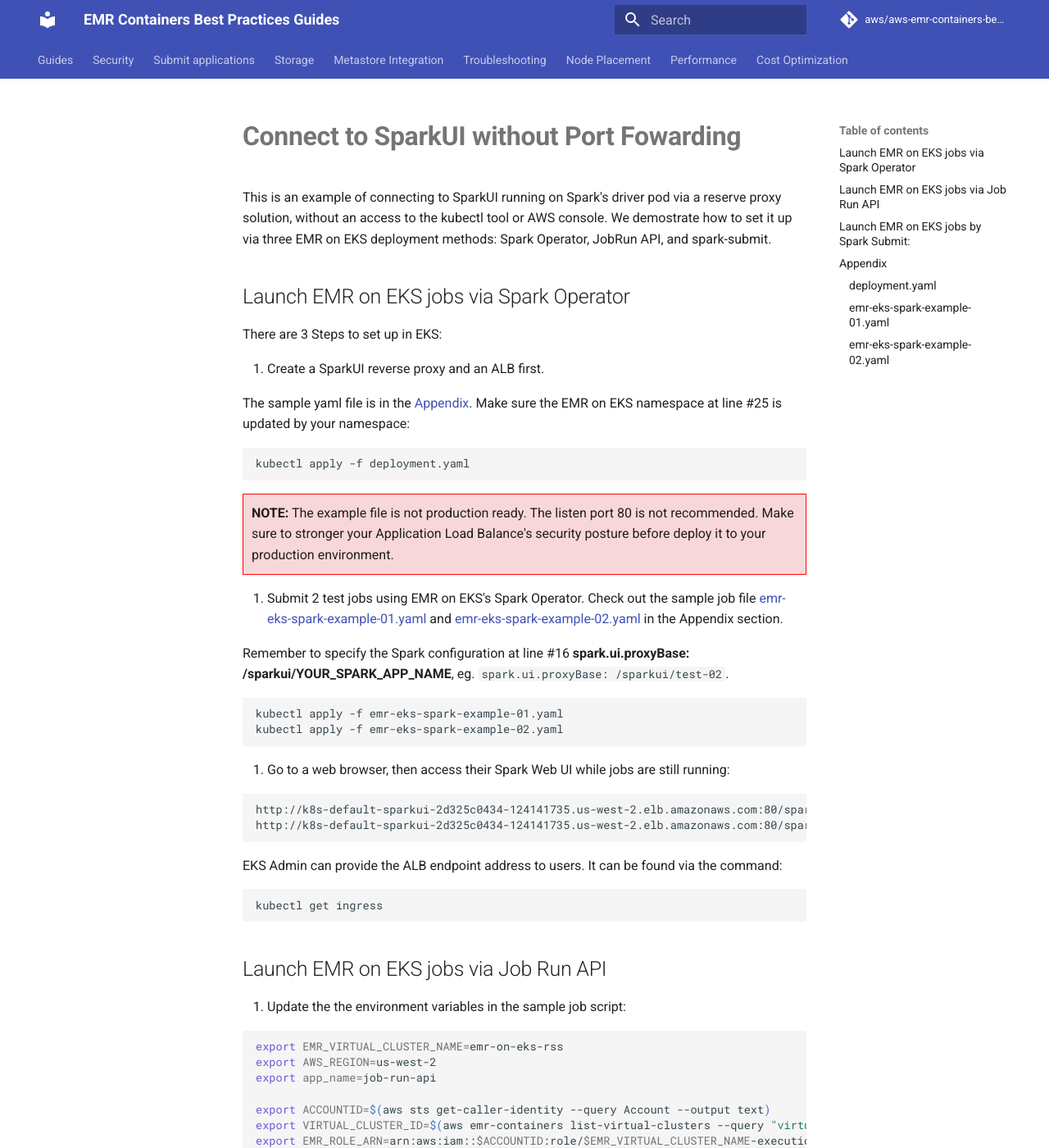
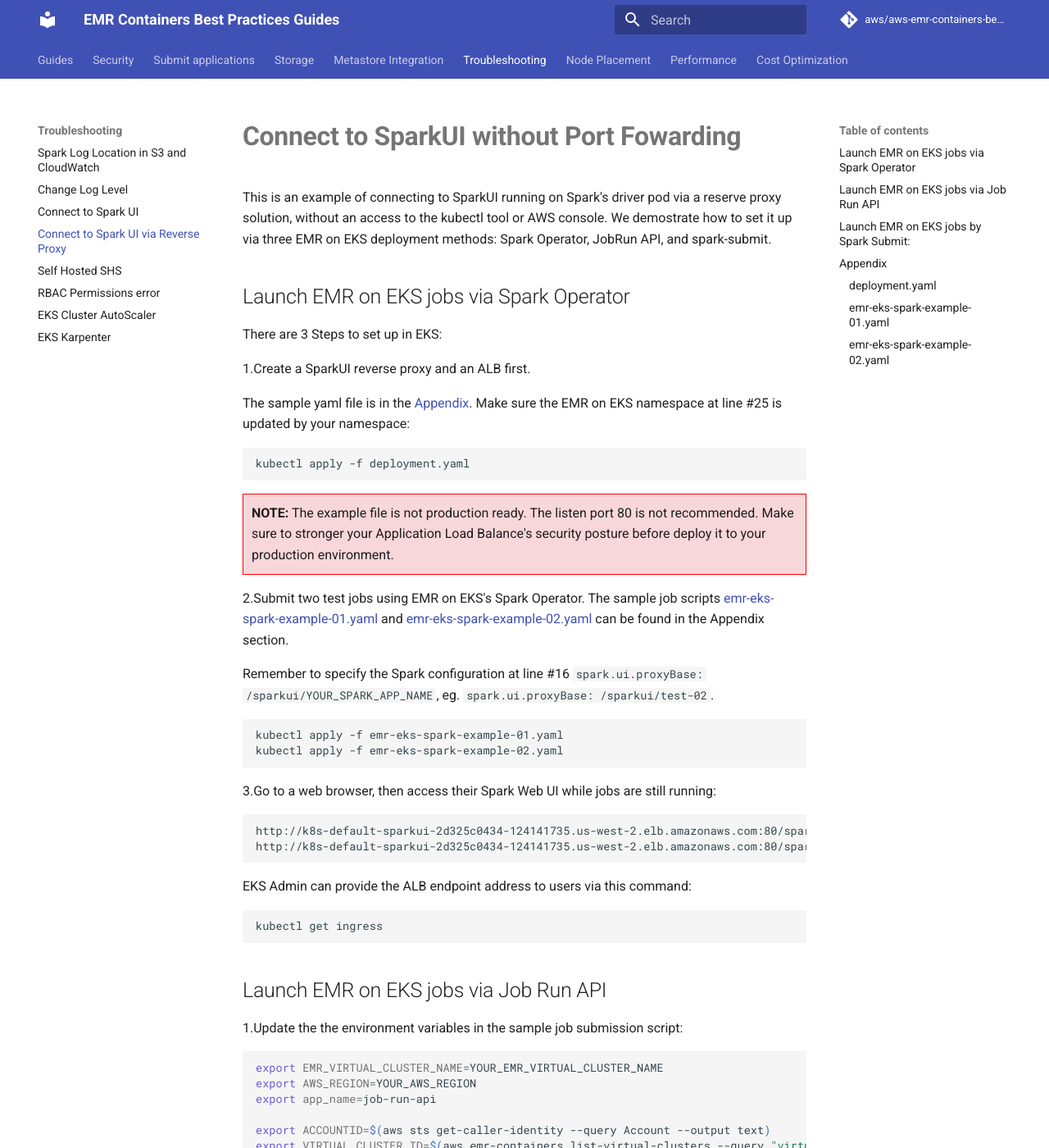
Before and after one commit to aws/aws-emr-containers-best-practices, an MkDocs documentation site: the page built from content/troubleshooting/docs/reverse-proxy-sparkui.md, in a window 1280 px wide and 1400 px high. Shown: the whole window at 82% size. Built offline with MkDocs 1.6.1 and Material for MkDocs 9.7.7, drawn with Linux system fonts in a browser that asks for light colours; comment, search, counter and statistics services are not loaded; some of the changed text lies outside the part shown.

Commit message:
reformatted markdown content

````diff
--- a/content/troubleshooting/docs/reverse-proxy-sparkui.md
+++ b/content/troubleshooting/docs/reverse-proxy-sparkui.md
@@ -6,9 +6,9 @@
 
 There are 3 Steps to set up in EKS:
 
-1. Create a SparkUI reverse proxy and an ALB first.
+1.Create a SparkUI reverse proxy and an ALB first.
 
-The sample yaml file is in the [Appendix](#deployment.yaml). Make sure the EMR on EKS namespace at line #25 is updated by your namespace:
+The sample yaml file is in the [Appendix](#deploymentyaml). Make sure the EMR on EKS namespace at line #25 is updated by your namespace:
 ```bash
 kubectl apply -f deployment.yaml
 ```
@@ -16,32 +16,33 @@
   <strong>NOTE:</strong> The example file is not production ready. The listen port 80 is not recommended. Make sure to stronger your Application Load Balance's security posture before deploy it to your production environment.
 </div>
 
-2. Submit 2 test jobs using EMR on EKS's Spark Operator. Check out the sample job file [emr-eks-spark-example-01.yaml](#emr-eks-spark-example-01yaml) and [emr-eks-spark-example-02.yaml](#emr-eks-spark-example-02yaml) in the Appendix section.
+2.Submit two test jobs using EMR on EKS's Spark Operator. The sample job scripts [emr-eks-spark-example-01.yaml](#emr-eks-spark-example-01yaml) and [emr-eks-spark-example-02.yaml](#emr-eks-spark-example-02yaml) can be found in the Appendix section.
 
-Remember to specify the Spark configuration at line #16 **spark.ui.proxyBase: /sparkui/YOUR_SPARK_APP_NAME**, eg. `spark.ui.proxyBase: /sparkui/test-02`.
+Remember to specify the Spark configuration at line #16 `spark.ui.proxyBase: /sparkui/YOUR_SPARK_APP_NAME`, eg. `spark.ui.proxyBase: /sparkui/test-02`.
 ```bash
 kubectl apply -f emr-eks-spark-example-01.yaml
 kubectl apply -f emr-eks-spark-example-02.yaml
 ```
-3. Go to a web browser, then access their Spark Web UI while jobs are still running:
+
+3.Go to a web browser, then access their Spark Web UI while jobs are still running:
 
 ```
 http://k8s-default-sparkui-2d325c0434-124141735.us-west-2.elb.amazonaws.com:80/sparkui/spark-example-01
 http://k8s-default-sparkui-2d325c0434-124141735.us-west-2.elb.amazonaws.com:80/sparkui/test-02
 ```
 
-EKS Admin can provide the ALB endpoint address to users. It can be found via the command:
+EKS Admin can provide the ALB endpoint address to users via this command:
 ```bash
 kubectl get ingress
 ```
 
 ## Launch EMR on EKS jobs via Job Run API
 
-1. Update the the environment variables in the sample job script:
+1.Update the the environment variables in the sample job submission script:
 
 ```bash
-export EMR_VIRTUAL_CLUSTER_NAME=emr-on-eks-rss
-export AWS_REGION=us-west-2
+export EMR_VIRTUAL_CLUSTER_NAME=YOUR_EMR_VIRTUAL_CLUSTER_NAME
+export AWS_REGION=YOUR_AWS_REGION
 export app_name=job-run-api
 
 export ACCOUNTID=$(aws sts get-caller-identity --query Account --output text)
@@ -69,7 +70,7 @@
     }}]}'
 ```
 
-2. Once the job's driver pod is running, create a kubernetes service based on the driver pod name. Ensure its name contains the suffix **ui-svc**:
+2.Once the job's driver pod is running, create a kubernetes service based on the driver pod name. Ensure its name contains the suffix **ui-svc**:
 ```bash
 # query the driver pod name
 job_id=$(aws emr-containers list-job-runs --virtual-cluster-id $VIRTUAL_CLUSTER_ID --query "jobRuns[?name=='$app_name' && state=='RUNNING'].id" --output text)
@@ -99,14 +100,14 @@
 ```
 ## Launch EMR on EKS jobs by Spark Submit:
 
-1. Create an EMR on EKS pod with a service account that has the IRSA associated
+1.Create an EMR on EKS pod with a service account that has the IRSA associated
 ```bash
 kubectl run -it emrekspod \
 --image=public.ecr.aws/emr-on-eks/spark/emr-7.1.0:latest \
 --overrides='{ "spec": {"serviceAccount": "emr-containers-sa-spark"}}' \
 --command -n spark-operator /bin/bash
 ```
-2. After login into the “emrekspod” pod, submit the job:
+2.After login into the "emrekspod" pod, submit the job:
 ```bash
 export app_name=sparksubmittest
 
@@ -122,7 +123,7 @@
 --conf spark.kubernetes.namespace=spark-operator \
 local:///usr/lib/spark/examples/jars/spark-examples.jar 100000
 ```
-3. As soon as the driver pod is running, create a kubernetes service for Spark UI and ensure its name has the suffix of **ui-svc**:
+3.As soon as the driver pod is running, create a kubernetes service for Spark UI and ensure its name has the suffix of **ui-svc**:
 ```bash
 export app_name=sparksubmittest
 # get the running driver pod name
--- a/mkdocs.yml
+++ b/mkdocs.yml
@@ -29,7 +29,7 @@
       - Spark Log Location in S3 and CloudWatch: 'troubleshooting/docs/where-to-look-for-spark-logs.md'
       - Change Log Level: 'troubleshooting/docs/change-log-level.md'
       - Connect to Spark UI: 'troubleshooting/docs/connect-spark-ui.md'
-      - Connect to Spark UI via Reverse Proxy: 'reverse-proxy-sparkui.md'
+      - Connect to Spark UI via Reverse Proxy: 'troubleshooting/docs/reverse-proxy-sparkui.md'
       - Self Hosted SHS: 'troubleshooting/docs/self-hosted-shs.md'
       - RBAC Permissions error: 'troubleshooting/docs/rbac-permissions-errors.md'
       - EKS Cluster AutoScaler: 'troubleshooting/docs/eks-cluster-auto-scaler.md'
````
Also changed, not shown: other parts of content/troubleshooting/docs/reverse-proxy-sparkui.md (+1 -1 lines), content/storage/docs/spark/ebs.md (+5 -6 lines).
